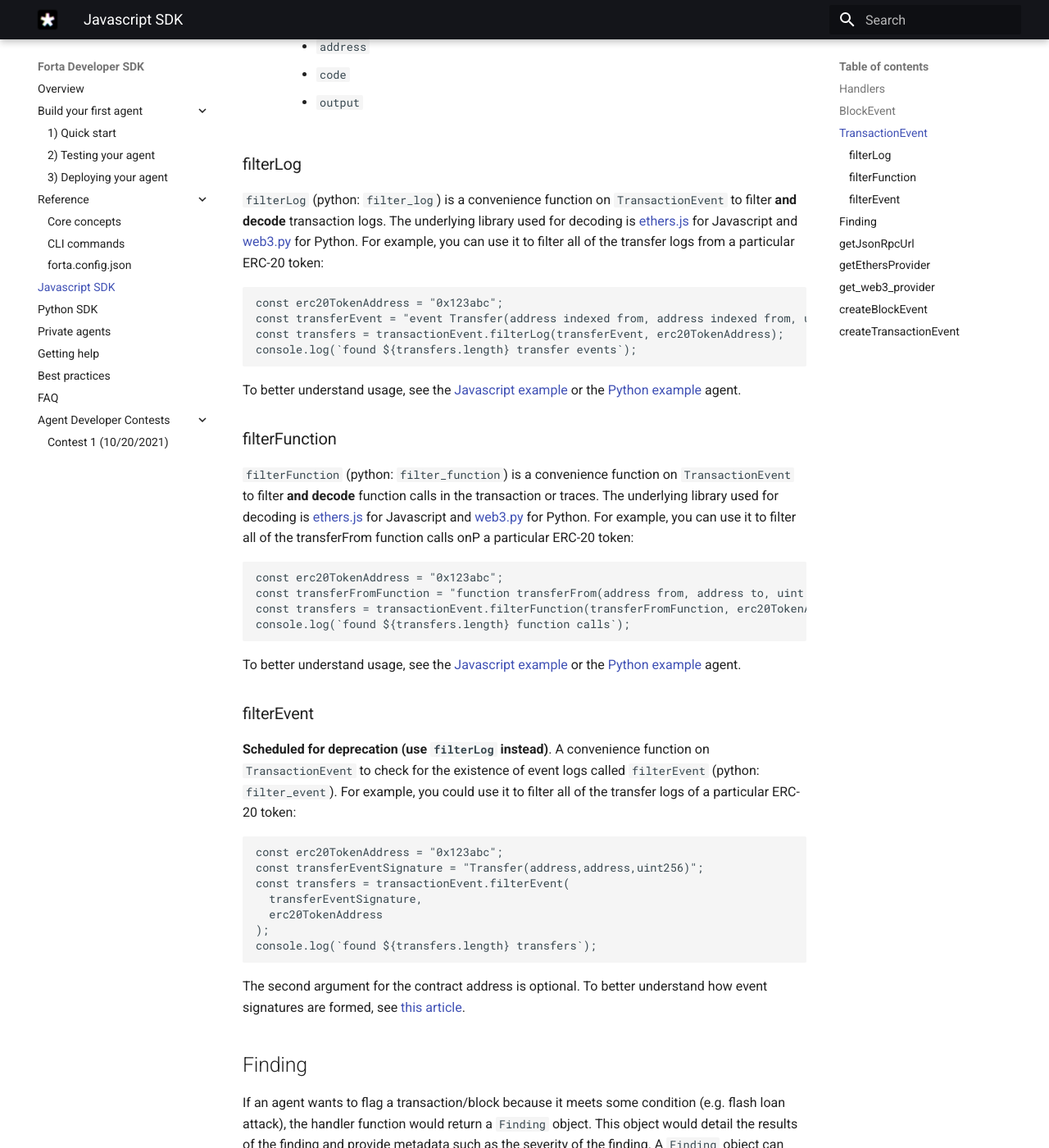
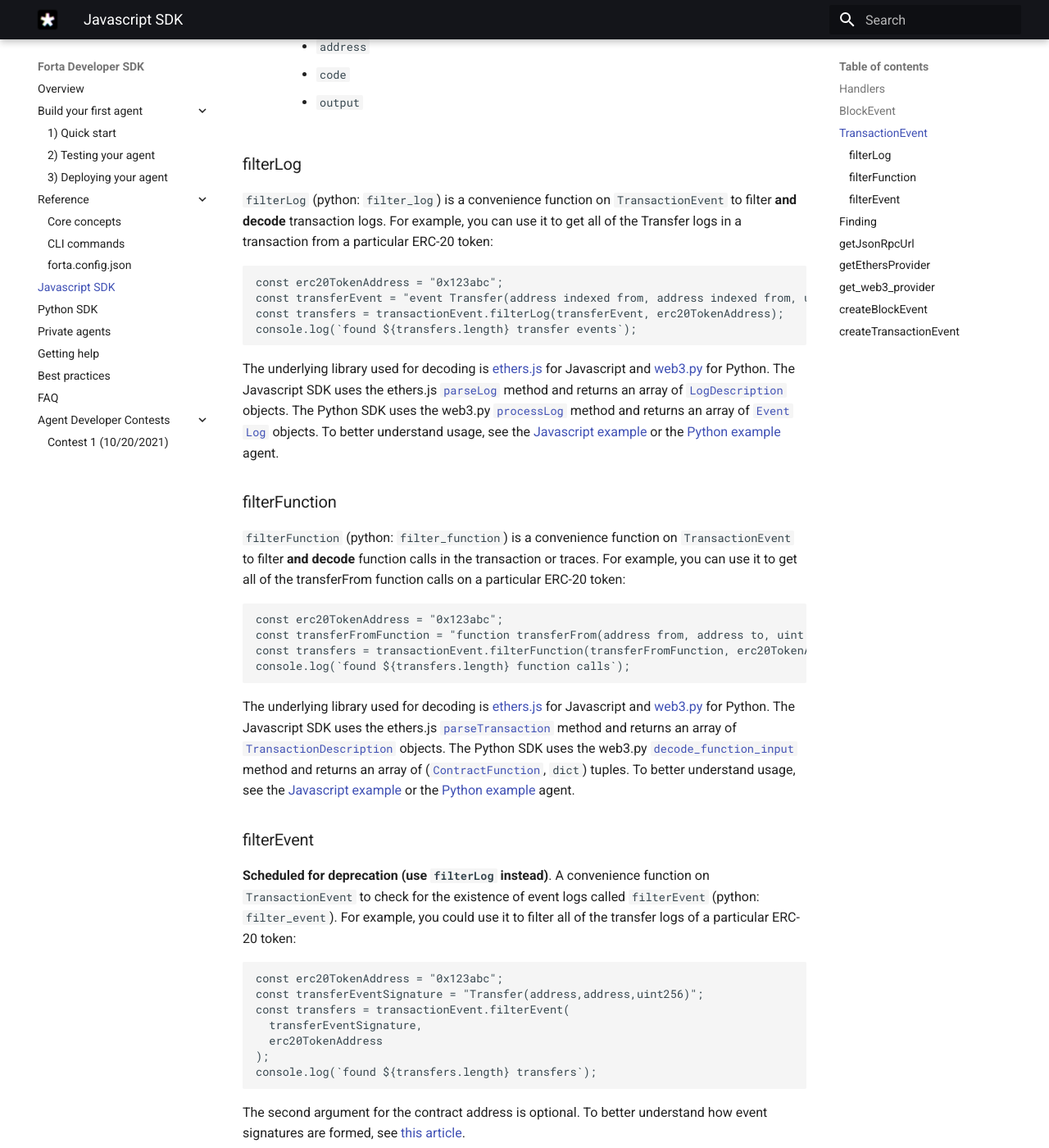
Before and after one commit to forta-network/docs, an MkDocs documentation site: the page built from docs/sdk.md, in a window 1280 px wide and 1400 px high, scrolled down 4345 px. Shown: the whole window at 82% size. Built offline with MkDocs 1.6.1 and Material for MkDocs 9.7.7, drawn with Linux system fonts in a browser that asks for light colours.

Commit message:
add more ethersjs and web3py references

````diff
--- a/docs/sdk.md
+++ b/docs/sdk.md
@@ -121,7 +121,7 @@
 
 ### filterLog
 
-`filterLog` (python: `filter_log`) is a convenience function on `TransactionEvent` to filter **and decode** transaction logs. The underlying library used for decoding is [ethers.js](https://docs.ethers.io/v5/) for Javascript and [web3.py](https://web3py.readthedocs.io/en/stable/) for Python. For example, you can use it to filter all of the transfer logs from a particular ERC-20 token:
+`filterLog` (python: `filter_log`) is a convenience function on `TransactionEvent` to filter **and decode** transaction logs. For example, you can use it to get all of the Transfer logs in a transaction from a particular ERC-20 token:
 
 ```javascript
 const erc20TokenAddress = "0x123abc";
@@ -130,11 +130,11 @@
 console.log(`found ${transfers.length} transfer events`);
 ```
 
-To better understand usage, see the [Javascript example](https://github.com/forta-protocol/forta-agent-examples/tree/master/filter-event-and-function-js) or the [Python example](https://github.com/forta-protocol/forta-agent-examples/tree/master/filter-event-and-function-py) agent.
+The underlying library used for decoding is [ethers.js](https://docs.ethers.io/v5/) for Javascript and [web3.py](https://web3py.readthedocs.io/en/stable/) for Python. The Javascript SDK uses the ethers.js [`parseLog`](https://docs.ethers.io/v5/api/utils/abi/interface/#Interface--parsing) method and returns an array of [`LogDescription`](https://docs.ethers.io/v5/api/utils/abi/interface/#LogDescription) objects. The Python SDK uses the web3.py [`processLog`](https://web3py.readthedocs.io/en/stable/contracts.html#web3.contract.ContractEvents.myEvent) method and returns an array of [`Event Log`](https://web3py.readthedocs.io/en/stable/contracts.html#event-log-object) objects. To better understand usage, see the [Javascript example](https://github.com/forta-protocol/forta-agent-examples/tree/master/filter-event-and-function-js) or the [Python example](https://github.com/forta-protocol/forta-agent-examples/tree/master/filter-event-and-function-py) agent.
 
 ### filterFunction
 
-`filterFunction` (python: `filter_function`) is a convenience function on `TransactionEvent` to filter **and decode** function calls in the transaction or traces. The underlying library used for decoding is [ethers.js](https://docs.ethers.io/v5/) for Javascript and [web3.py](https://web3py.readthedocs.io/en/stable/) for Python. For example, you can use it to filter all of the transferFrom function calls onP a particular ERC-20 token:
+`filterFunction` (python: `filter_function`) is a convenience function on `TransactionEvent` to filter **and decode** function calls in the transaction or traces. For example, you can use it to get all of the transferFrom function calls on a particular ERC-20 token:
 
 ```javascript
 const erc20TokenAddress = "0x123abc";
@@ -143,7 +143,7 @@
 console.log(`found ${transfers.length} function calls`);
 ```
 
-To better understand usage, see the [Javascript example](https://github.com/forta-protocol/forta-agent-examples/tree/master/filter-event-and-function-js) or the [Python example](https://github.com/forta-protocol/forta-agent-examples/tree/master/filter-event-and-function-py) agent.
+The underlying library used for decoding is [ethers.js](https://docs.ethers.io/v5/) for Javascript and [web3.py](https://web3py.readthedocs.io/en/stable/) for Python. The Javascript SDK uses the ethers.js [`parseTransaction`](https://docs.ethers.io/v5/api/utils/abi/interface/#Interface--parsing) method and returns an array of [`TransactionDescription`](https://docs.ethers.io/v5/api/utils/abi/interface/#TransactionDescription) objects. The Python SDK uses the web3.py [`decode_function_input`](https://web3py.readthedocs.io/en/stable/contracts.html#web3.contract.Contract.decode_function_input) method and returns an array of ([`ContractFunction`](https://web3py.readthedocs.io/en/stable/contracts.html#web3.contract.ContractFunction), `dict`) tuples. To better understand usage, see the [Javascript example](https://github.com/forta-protocol/forta-agent-examples/tree/master/filter-event-and-function-js) or the [Python example](https://github.com/forta-protocol/forta-agent-examples/tree/master/filter-event-and-function-py) agent.
 
 ### filterEvent
 
````
Also changed, not shown: docs/deploying-connect.md (+1 -1 lines).
